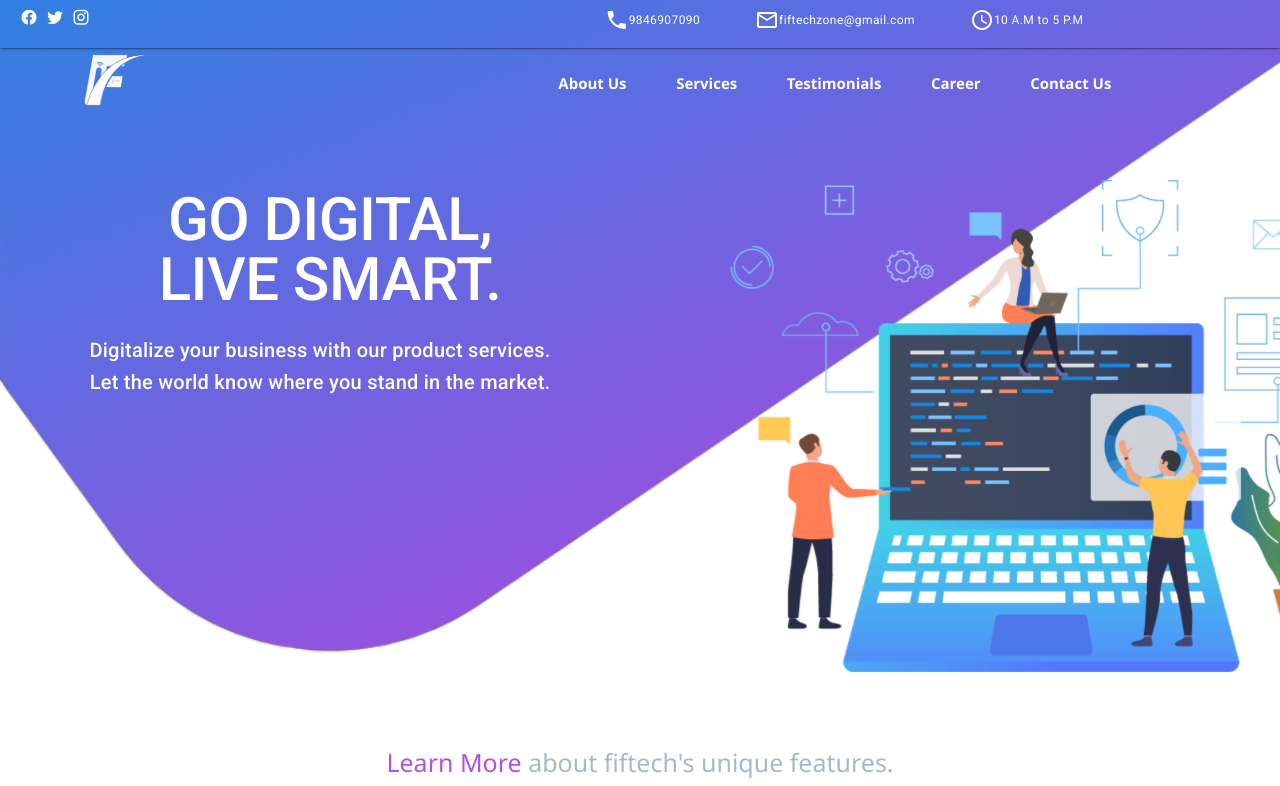
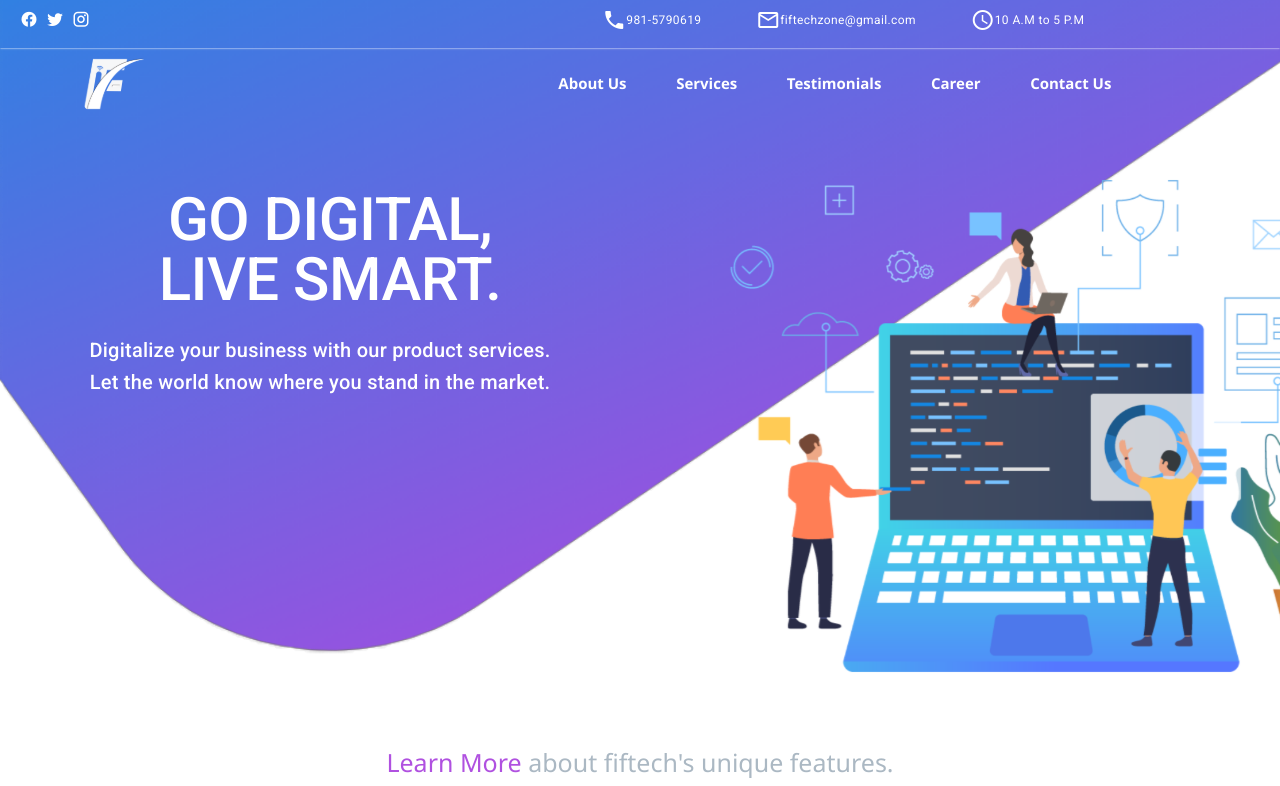
Before and after one commit to sachinbro/fiftech_zone, a Nuxt app: page / in a window 1280 px wide. Shown: the top 786 px of the page. Built offline with nearby package versions, Linux system fonts and the light colour scheme.

Commit message:
header section: hover effect, section padding fixed

```diff
--- a/components/Header.vue
+++ b/components/Header.vue
@@ -81,8 +81,11 @@ export default{
 <div >
     <v-app-bar  flat elevation="1"  height="50"   :class="makeSticky ? background : ''" color="transparent">
         <div class="d-flex align-start mb-3 ">
-            <v-icon v-for="icon in socialIcons" :key="icon" class="mx-1" size="large" dark>mdi-{{icon}}</v-icon>
-
+            <span v-for="icon in socialIcons" :key="icon" >
+            <v-hover v-slot="{hover}">
+                <v-icon  class="mx-1" :color="hover ? 'black': ''" size="large" dark>mdi-{{icon}}</v-icon>
+            </v-hover>
+            </span>
         </div>
         <v-spacer></v-spacer>
         <v-spacer></v-spacer>
@@ -90,15 +93,15 @@ export default{
         <v-row class="d-flex justify-space-around mb-4 mt-0 mt-sm-2 ">
             <div>
                 <v-icon color="white">mdi-phone</v-icon>
-                <span class="white--text text-caption hidden-sm-and-down">9846907090</span>
+                <span class="white--text text-caption hidden-sm-and-down hover">981-5790619</span>
             </div>
             <div>
                 <v-icon color="white">mdi-email-outline</v-icon>
-                <span class="white--text text-caption hidden-sm-and-down">fiftechzone@gmail.com</span>
+                <span class="white--text text-caption hidden-sm-and-down hover">fiftechzone@gmail.com</span>
             </div>
             <div>
                 <v-icon dark>mdi-clock-outline</v-icon>
-                <span class="white--text text-caption hidden-sm-and-down">10 A.M to 5 P.M</span>
+                <span class="white--text text-caption hidden-sm-and-down hover">10 A.M to 5 P.M</span>
             </div>
         </v-row>
         <v-spacer class="d-none d-sm-flex"></v-spacer>
@@ -113,7 +116,7 @@ export default{
     height="70"
     >   <div class="pl-4 pl-md-16">
         <a href="/">
-            <img class="" src="../static/icons/fiftechlogo.svg" :height="screen">
+            <img class="mt-md-2" src="../static/icons/fiftechlogo.svg" :height="screen">
         </a>
         </div>
 
@@ -185,4 +188,10 @@ export default{
         background-color: white;
         color: #9B51E0 !important;
     }
+    .hover:hover{
+        color: rgb(182, 173, 173) !important;
+    }
+    .v-application .elevation-1 {
+  box-shadow: 0px 2px 1px -1px rgba(255, 255, 255, 0.2), 0px 1px 1px 0px rgba(255, 255, 255, 0.14), 0px 1px 3px 0px rgba(255, 255, 255, 0.12) !important;
+}
 </style>
--- a/layouts/default.vue
+++ b/layouts/default.vue
@@ -70,7 +70,7 @@ export default {
 .otherNavBackground{
    background-image: url("../static/sections/Servicespage/background.png");
     background-repeat: no-repeat;
-    background-size: 100% 70%;
+    background-size: 100% 65%;
     background-position: top;
     background-origin: content-box;
     top: -2px;
```
